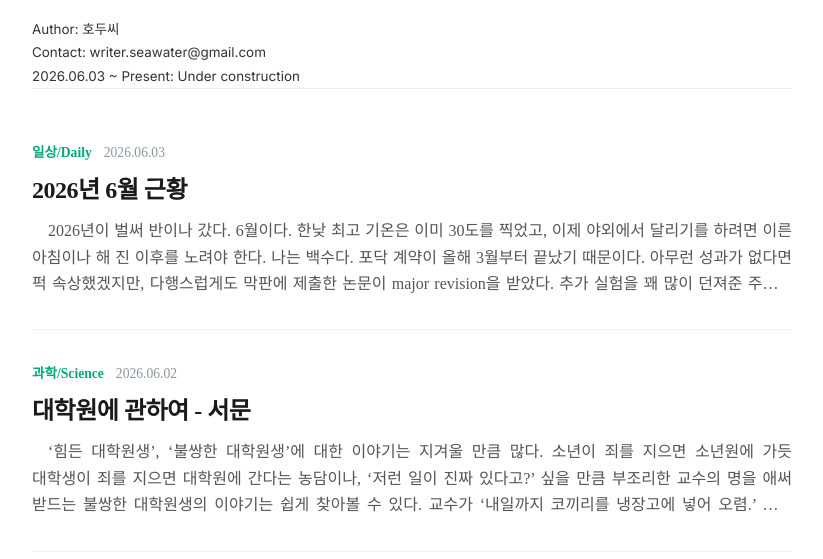
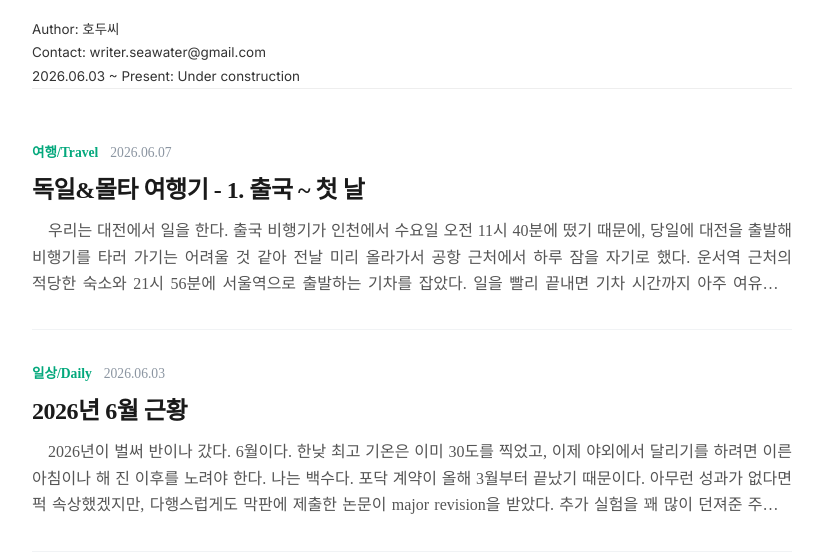
Before and after one commit to writer-seawater/writer-seawater.github.io, a plain HTML site: page index.html in a window 1280 px wide. Shown: the part 241-800 px from the top of the page, without its empty margins (228-1051 px from the left). Drawn offline with Linux system fonts and the light colour scheme.

Commit message:
Add files via upload

```diff
--- a/index.html
+++ b/index.html
@@ -22,7 +22,26 @@
     </section>
     <section id="recent-posts">
     <div class="feed-container">
-
+        <article class="post-item">
+            <a href="posts/travel/GermanAndMalta - 1.html" class="post-link">
+                <!-- 메타 정보 (카테고리, 날짜) -->
+                <div class="post-meta">
+                    <span class="post-category">여행/Travel</span>
+                    <span class="post-date">2026.06.07</span>
+                </div>
+                <!-- 제목 -->
+                <h3 class="post-title">독일&amp;몰타 여행기 - 1. 출국 ~ 첫 날</h3>
+                <!-- 본문 요약 -->
+                <p class="post-summary">우리는 대전에서 일을 한다. 출국 비행기가 인천에서 수요일 오전
+    11시 40분에 떴기 때문에, 당일에 대전을 출발해 비행기를 타러 가기는
+    어려울 것 같아 전날 미리 올라가서 공항 근처에서 하루 잠을 자기로
+    했다. 운서역 근처의 적당한 숙소와 21시 56분에 서울역으로 출발하는
+    기차를 잡았다. 일을 빨리 끝내면 기차 시간까지 아주 여유로울 것처럼
+    보이지만, 당시에 우리는 화/목 20시에 테니스 레슨을 받고 있었다. 짐은
+    미리 싸 놓는다고 해도, 일을 끝내고, 저녁을 먹고, 테니스를 치고, 씻고
+    역으로 가야 하는 빡빡한 일정이 우리를 기다리고 있었다.
+            </a>
+        </article>
         <!-- 글 1 -->
         <article class="post-item">
             <a href="posts/daily/Recent updates.html" class="post-link">
```
